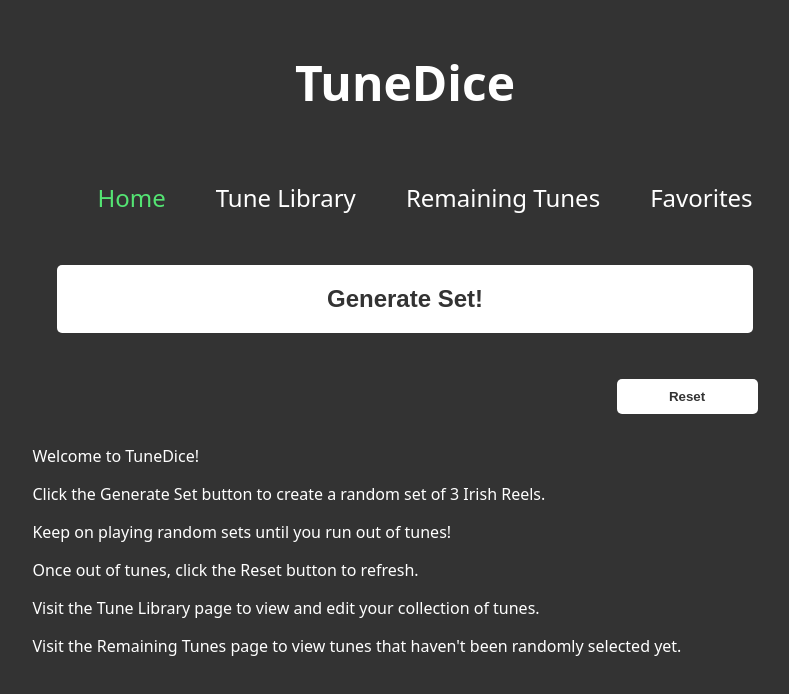
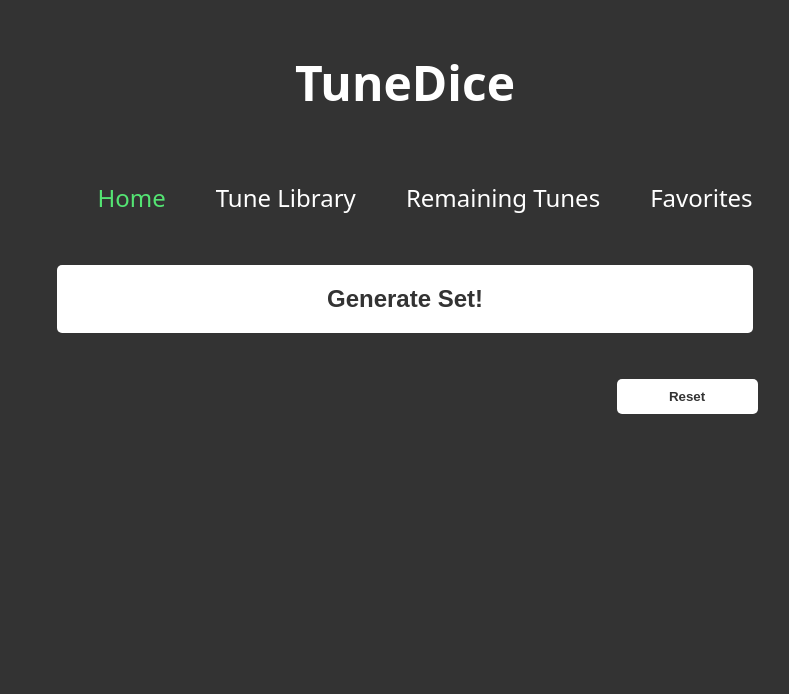
Before and after one commit to arikscherm/tune-tumbler, a React (Create React App) app: page / in a window 1280 px wide. Shown: the top 694 px of the page, without its empty margins (235-1024 px from the left). Built offline with nearby package versions, Linux system fonts and the light colour scheme.

Commit message:
move content to meta tag using react-helmet

```diff
--- a/package.json
+++ b/package.json
@@ -9,6 +9,7 @@
     "@testing-library/user-event": "^13.5.0",
     "react": "^18.3.1",
     "react-dom": "^18.3.1",
+    "react-helmet": "^6.1.0",
     "react-router-dom": "^6.28.0",
     "react-scripts": "^5.0.1",
     "web-vitals": "^2.1.4"
--- a/src/App.js
+++ b/src/App.js
@@ -1,5 +1,5 @@
 import React from 'react';
-import { useEffect } from "react";
+import { Helmet } from "react-helmet";
 import { BrowserRouter as Router, Route, Routes } from 'react-router-dom'; // Import Router and Routes
 import { TuneProvider } from './components/TuneContext';
 import Navbar from './components/Navbar';
@@ -11,9 +11,13 @@ import './App.css';
 
 function App() {
 
-  useEffect(() => {
-    document.title = "TuneDice";
-  }, []);
+  <Helmet>
+    <meta name="description" content="Welcome to TuneDice! Click the Generate Set button to create a random set of 3 Irish Reels.
+    Keep on playing random sets until you run out of tunes! Once out of tunes, click the Reset button to refresh.
+    Visit the Tune Library page to view and edit your collection of tunes,
+    or visit the Remaining Tunes page to view tunes that haven't been randomly selected yet." />
+    <title>TuneDice</title>
+  </Helmet>
 
   return (
     <Router>
--- a/src/components/Home.js
+++ b/src/components/Home.js
@@ -76,12 +76,6 @@ function Home() {
                 </div>
                 <button id="resetButton" onClick={() => ResetSession(tuneLibrary, setRemainingTunes, setNewSet, setSetsPlayed)}>Reset</button>
             </section>
-            <p>Welcome to TuneDice!</p>
-            <p>Click the Generate Set button to create a random set of 3 Irish Reels.</p>
-            <p>Keep on playing random sets until you run out of tunes!</p>
-            <p>Once out of tunes, click the Reset button to refresh.</p>
-            <p>Visit the Tune Library page to view and edit your collection of tunes.</p>
-            <p>Visit the Remaining Tunes page to view tunes that haven't been randomly selected yet.</p>
         </main>
 
     )
```
Also changed, not shown: 2 other files (tests, documents, lock files or other folders).
